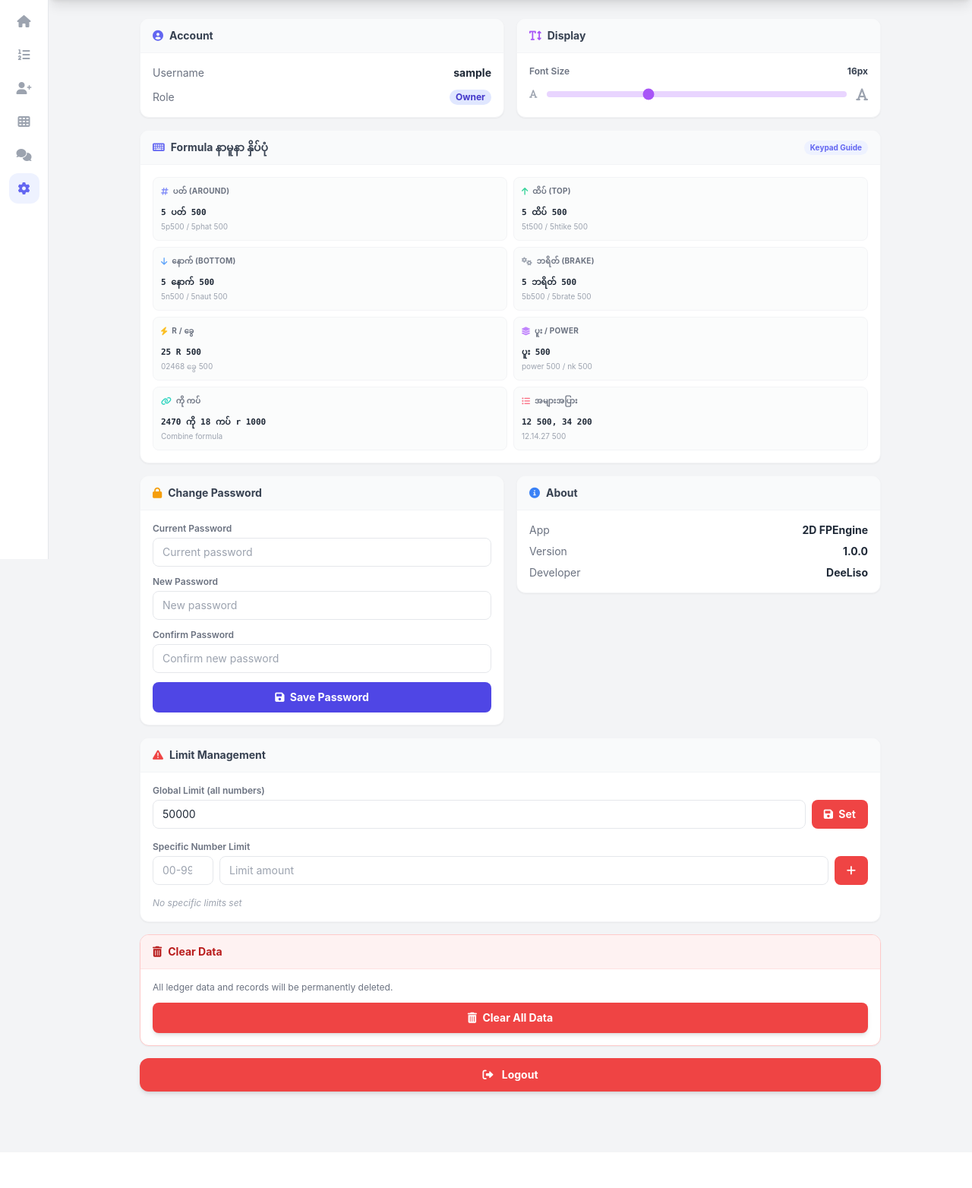
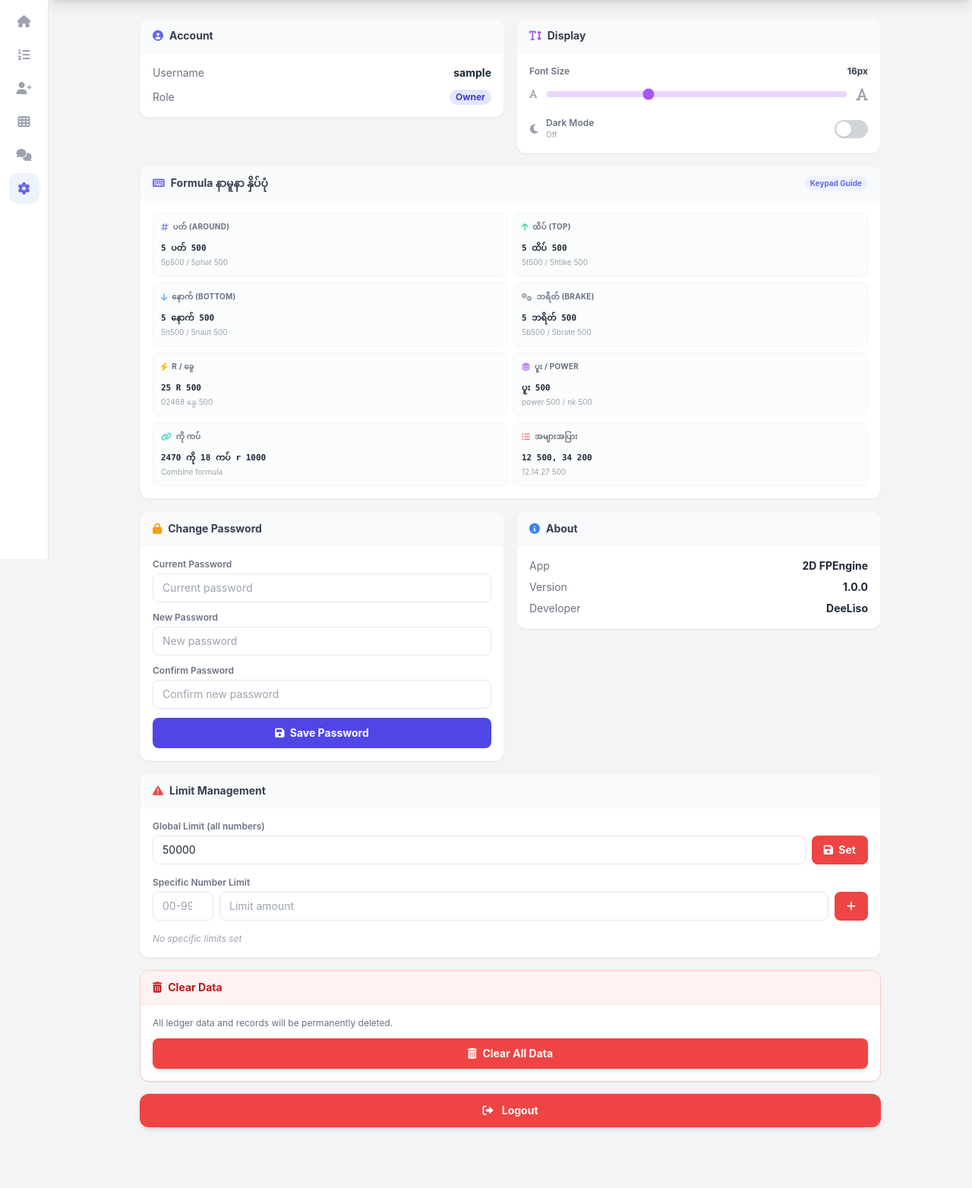
Before and after one commit to DeeLiso/2d-parser-engine, a Django app: page /settings/ in a window 1280 px wide. Shown: the part 64-1628 px from the top of the page at 76% size. Before the commit the page ends 1510 px from the top, so only its background shows below. Run offline with Django 5.2, Linux system fonts and the light colour scheme; the visitor is signed in with stand-in values (Sample User, id 1); data comes from the database, SQL or seed files in the repository; some libraries are stand-ins or nearby versions.

Commit message:
Settings: add dark mode toggle
- Tailwind CDN configured with darkMode:'class'
- Toggle in Display card (persists to localStorage)
- dark: variants across cards, headers, navbars, sidebar, bottom nav,
  inputs, labels and values for a full dark theme

```diff
--- a/twodapp/templates/twodapp/settings.html
+++ b/twodapp/templates/twodapp/settings.html
@@ -4,6 +4,9 @@
     <meta charset="UTF-8">
     <meta name="viewport" content="width=device-width, initial-scale=1.0, viewport-fit=cover">
     <title>Settings</title>
+    <script>
+        tailwind = { config: { darkMode: 'class' } };
+    </script>
     <script src="https://cdn.tailwindcss.com"></script>
     <link href="https://cdnjs.cloudflare.com/ajax/libs/font-awesome/6.0.0/css/all.min.css" rel="stylesheet">
     <style>
@@ -11,6 +14,16 @@
             font-family: 'Inter', -apple-system, BlinkMacSystemFont, "Segoe UI", Roboto, "Helvetica Neue", Arial, sans-serif;
             background-color: #f3f4f6;
         }
+        .dark body { background-color: #0f172a; }
+        .dark .tab-item.active { color: #818cf8; }
+        .dark .tab-item-sidebar.active { background-color: #1e293b; color: #818cf8; }
+        .dark .card-dark { background-color: #1e293b; border-color: #334155; }
+        .dark .card-head-dark { background-color: #0f172a; }
+        .dark .text-main-dark { color: #e2e8f0; }
+        .dark .text-sub-dark { color: #94a3b8; }
+        .dark .border-dark { border-color: #334155; }
+        .dark .bg-elem-dark { background-color: #1e293b !important; border-color: #334155 !important; }
+        .dark .bg-elem-dark0 { background-color: #0f172a !important; border-color: #334155 !important; }
         .tab-item { color: #6b7280; transition: color 0.15s, transform 0.12s; }
         .tab-item:active { transform: scale(0.88); }
         .tab-item.active { color: #6366f1; }
@@ -41,7 +54,7 @@
     </nav>
 
     <!-- Desktop Sidebar -->
-    <aside class="hidden md:flex fixed left-0 top-14 bottom-0 w-16 bg-white border-r border-gray-200 z-40 flex-col items-center py-4 gap-1">
+    <aside class="hidden md:flex fixed left-0 top-14 bottom-0 w-16 bg-white dark:bg-slate-900 border-r border-gray-200 dark:border-slate-700 z-40 flex-col items-center py-4 gap-1">
         <a href="/bet/?type=dealer" class="tab-item-sidebar w-10 h-10 rounded-xl flex items-center justify-center text-gray-400 hover:bg-indigo-50 hover:text-indigo-600 transition" data-page="home" title="Home">
             <i class="fas fa-home text-base"></i>
         </a>
@@ -64,7 +77,7 @@
     </aside>
 
     <!-- Mobile Bottom Tab Bar -->
-    <div class="fixed bottom-0 left-0 right-0 z-50 bg-white border-t border-gray-200 shadow-[0_-2px_12px_rgba(0,0,0,0.06)] md:hidden" style="padding-bottom: env(safe-area-inset-bottom, 0px);">
+    <div class="fixed bottom-0 left-0 right-0 z-50 bg-white dark:bg-slate-900 border-t border-gray-200 dark:border-slate-700 shadow-[0_-2px_12px_rgba(0,0,0,0.06)] md:hidden" style="padding-bottom: env(safe-area-inset-bottom, 0px);">
         <div class="flex items-center justify-around px-1">
             <a href="/bet/?type=dealer" class="tab-item flex flex-col items-center gap-0.5 py-2 px-1 rounded-xl text-[10px] font-bold min-w-0 flex-1" data-page="home">
                 <i class="fas fa-home text-[18px]"></i>
@@ -98,17 +111,17 @@
     <main class="flex-grow max-w-5xl mx-auto px-4 sm:px-6 py-6 pb-28 md:pb-20 w-full md:grid md:grid-cols-2 md:gap-4 md:items-start space-y-4 md:space-y-0">
 
         <!-- Account Info -->
-        <div class="bg-white rounded-xl shadow-sm border border-gray-100 overflow-hidden">
-            <div class="px-4 py-3 bg-gray-50 border-b border-gray-100">
-                <h2 class="font-bold text-gray-700 text-sm"><i class="fas fa-user-circle mr-2 text-indigo-500"></i>Account</h2>
+        <div class="bg-white dark:bg-slate-800 rounded-xl shadow-sm border border-gray-100 dark:border-slate-700 overflow-hidden transition-colors">
+            <div class="px-4 py-3 bg-gray-50 dark:bg-slate-900 border-b border-gray-100 dark:border-slate-700">
+                <h2 class="font-bold text-gray-700 dark:text-gray-100 text-sm"><i class="fas fa-user-circle mr-2 text-indigo-500"></i>Account</h2>
             </div>
             <div class="p-4 space-y-3">
                 <div class="flex items-center justify-between">
-                    <span class="text-sm text-gray-500">Username</span>
+                    <span class="text-sm text-gray-500 dark:text-gray-400">Username</span>
                     <span class="text-sm font-bold text-gray-800" id="usernameDisplay">{{ request.user.username|default:"Player" }}</span>
                 </div>
                 <div class="flex items-center justify-between">
-                    <span class="text-sm text-gray-500">Role</span>
+                    <span class="text-sm text-gray-500 dark:text-gray-400">Role</span>
                     <span class="text-xs font-bold px-2 py-0.5 rounded-full {% if is_owner %}bg-indigo-100 text-indigo-700{% else %}bg-emerald-100 text-emerald-700{% endif %}">
                         {% if is_owner %}Owner{% else %}Player{% endif %}
                     </span>
@@ -117,14 +130,14 @@
         </div>
 
         <!-- Display -->
-        <div class="bg-white rounded-xl shadow-sm border border-gray-100 overflow-hidden">
-            <div class="px-4 py-3 bg-gray-50 border-b border-gray-100">
-                <h2 class="font-bold text-gray-700 text-sm"><i class="fas fa-text-height mr-2 text-purple-500"></i>Display</h2>
+        <div class="bg-white dark:bg-slate-800 rounded-xl shadow-sm border border-gray-100 dark:border-slate-700 overflow-hidden transition-colors">
+            <div class="px-4 py-3 bg-gray-50 dark:bg-slate-900 border-b border-gray-100 dark:border-slate-700">
+                <h2 class="font-bold text-gray-700 dark:text-gray-100 text-sm"><i class="fas fa-text-height mr-2 text-purple-500"></i>Display</h2>
             </div>
             <div class="p-4 space-y-3">
                 <div>
                     <div class="flex items-center justify-between mb-2">
-                        <label class="text-xs font-semibold text-gray-500">Font Size</label>
+                        <label class="text-xs font-semibold text-gray-500 dark:text-gray-400">Font Size</label>
                         <span id="fontSizeValue" class="text-xs font-bold text-gray-700">16px</span>
                     </div>
                     <div class="flex items-center gap-3">
@@ -134,13 +147,26 @@
                         <i class="fas fa-font text-lg text-gray-400"></i>
                     </div>
                 </div>
+                <div class="flex items-center justify-between pt-1">
+                    <div class="flex items-center gap-2">
+                        <i class="fas fa-moon text-sm text-gray-400"></i>
+                        <div>
+                            <div class="text-xs font-semibold text-gray-500">Dark Mode</div>
+                            <div class="text-[10px] text-gray-400" id="darkModeState">Off</div>
+                        </div>
+                    </div>
+                    <button id="darkModeToggle" type="button" aria-label="Toggle dark mode"
+                        class="relative w-11 h-6 rounded-full bg-gray-300 transition-colors duration-200 shrink-0 focus:outline-none focus:ring-2 focus:ring-indigo-400">
+                        <span id="darkModeKnob" class="absolute top-0.5 left-0.5 w-5 h-5 bg-white rounded-full shadow transition-transform duration-200"></span>
+                    </button>
+                </div>
             </div>
         </div>
 
         <!-- Formula Typing Guide -->
         <div class="bg-white rounded-xl shadow-sm border border-gray-100 overflow-hidden md:col-span-2">
             <div class="px-4 py-3 bg-gray-50 border-b border-gray-100 flex items-center justify-between">
-                <h2 class="font-bold text-gray-700 text-sm"><i class="fas fa-keyboard mr-2 text-indigo-500"></i>Formula နာမူနာ နှိပ်ပုံ</h2>
+                <h2 class="font-bold text-gray-700 dark:text-gray-100 text-sm"><i class="fas fa-keyboard mr-2 text-indigo-500"></i>Formula နာမူနာ နှိပ်ပုံ</h2>
                 <span class="text-[10px] font-bold text-indigo-500 bg-indigo-50 px-2 py-0.5 rounded-full">Keypad Guide</span>
             </div>
             <div class="p-4 space-y-2.5">
@@ -215,25 +241,25 @@
 
         {% if is_owner %}
         <!-- Change Password -->
-        <div class="bg-white rounded-xl shadow-sm border border-gray-100 overflow-hidden">
-            <div class="px-4 py-3 bg-gray-50 border-b border-gray-100">
-                <h2 class="font-bold text-gray-700 text-sm"><i class="fas fa-lock mr-2 text-amber-500"></i>Change Password</h2>
+        <div class="bg-white dark:bg-slate-800 rounded-xl shadow-sm border border-gray-100 dark:border-slate-700 overflow-hidden transition-colors">
+            <div class="px-4 py-3 bg-gray-50 dark:bg-slate-900 border-b border-gray-100 dark:border-slate-700">
+                <h2 class="font-bold text-gray-700 dark:text-gray-100 text-sm"><i class="fas fa-lock mr-2 text-amber-500"></i>Change Password</h2>
             </div>
             <div class="p-4 space-y-3">
                 <div>
-                    <label class="text-xs font-semibold text-gray-500 mb-1 block">Current Password</label>
+                    <label class="text-xs font-semibold text-gray-500 dark:text-gray-400 mb-1 block">Current Password</label>
                     <input id="oldPassword" type="password" placeholder="Current password"
-                        class="w-full px-3 py-2 border border-gray-200 rounded-lg text-sm focus:ring-2 focus:ring-indigo-300 focus:border-indigo-400 outline-none transition">
+                        class="w-full px-3 py-2 border border-gray-200 dark:border-slate-600 dark:bg-slate-900 dark:text-gray-100 dark:placeholder-gray-500 rounded-lg text-sm focus:ring-2 focus:ring-indigo-300 focus:border-indigo-400 outline-none transition">
                 </div>
                 <div>
-                    <label class="text-xs font-semibold text-gray-500 mb-1 block">New Password</label>
+                    <label class="text-xs font-semibold text-gray-500 dark:text-gray-400 mb-1 block">New Password</label>
                     <input id="newPassword" type="password" placeholder="New password"
-                        class="w-full px-3 py-2 border border-gray-200 rounded-lg text-sm focus:ring-2 focus:ring-indigo-300 focus:border-indigo-400 outline-none transition">
+                        class="w-full px-3 py-2 border border-gray-200 dark:border-slate-600 dark:bg-slate-900 dark:text-gray-100 dark:placeholder-gray-500 rounded-lg text-sm focus:ring-2 focus:ring-indigo-300 focus:border-indigo-400 outline-none transition">
                 </div>
                 <div>
-                    <label class="text-xs font-semibold text-gray-500 mb-1 block">Confirm Password</label>
+                    <label class="text-xs font-semibold text-gray-500 dark:text-gray-400 mb-1 block">Confirm Password</label>
                     <input id="confirmPassword" type="password" placeholder="Confirm new password"
-                        class="w-full px-3 py-2 border border-gray-200 rounded-lg text-sm focus:ring-2 focus:ring-indigo-300 focus:border-indigo-400 outline-none transition">
+                        class="w-full px-3 py-2 border border-gray-200 dark:border-slate-600 dark:bg-slate-900 dark:text-gray-100 dark:placeholder-gray-500 rounded-lg text-sm focus:ring-2 focus:ring-indigo-300 focus:border-indigo-400 outline-none transition">
                 </div>
                 <div id="pwMsg" class="hidden text-xs font-medium rounded-lg px-3 py-2"></div>
                 <button onclick="changePassword()" class="w-full bg-indigo-600 hover:bg-indigo-700 text-white font-bold py-2.5 rounded-lg text-sm transition active:scale-95">
@@ -244,22 +270,22 @@
         {% endif %}
 
         <!-- About -->
-        <div class="bg-white rounded-xl shadow-sm border border-gray-100 overflow-hidden">
-            <div class="px-4 py-3 bg-gray-50 border-b border-gray-100">
-                <h2 class="font-bold text-gray-700 text-sm"><i class="fas fa-info-circle mr-2 text-blue-500"></i>About</h2>
+        <div class="bg-white dark:bg-slate-800 rounded-xl shadow-sm border border-gray-100 dark:border-slate-700 overflow-hidden transition-colors">
+            <div class="px-4 py-3 bg-gray-50 dark:bg-slate-900 border-b border-gray-100 dark:border-slate-700">
+                <h2 class="font-bold text-gray-700 dark:text-gray-100 text-sm"><i class="fas fa-info-circle mr-2 text-blue-500"></i>About</h2>
             </div>
             <div class="p-4 space-y-2">
                 <div class="flex items-center justify-between">
-                    <span class="text-sm text-gray-500">App</span>
-                    <span class="text-sm font-bold text-gray-800">2D FPEngine</span>
+                    <span class="text-sm text-gray-500 dark:text-gray-400">App</span>
+                    <span class="text-sm font-bold text-gray-800 dark:text-gray-100">2D FPEngine</span>
                 </div>
                 <div class="flex items-center justify-between">
-                    <span class="text-sm text-gray-500">Version</span>
-                    <span class="text-sm font-bold text-gray-800">1.0.0</span>
+                    <span class="text-sm text-gray-500 dark:text-gray-400">Version</span>
+                    <span class="text-sm font-bold text-gray-800 dark:text-gray-100">1.0.0</span>
                 </div>
                 <div class="flex items-center justify-between">
-                    <span class="text-sm text-gray-500">Developer</span>
-                    <span class="text-sm font-bold text-gray-800">DeeLiso</span>
+                    <span class="text-sm text-gray-500 dark:text-gray-400">Developer</span>
+                    <span class="text-sm font-bold text-gray-800 dark:text-gray-100">DeeLiso</span>
                 </div>
             </div>
         </div>
@@ -267,17 +293,17 @@
         {% if is_owner %}
         <!-- Limit Management -->
         <div class="bg-white rounded-xl shadow-sm border border-gray-100 overflow-hidden md:col-span-2">
-            <div class="px-4 py-3 bg-gray-50 border-b border-gray-100">
-                <h2 class="font-bold text-gray-700 text-sm"><i class="fas fa-exclamation-triangle mr-2 text-red-500"></i>Limit Management</h2>
+            <div class="px-4 py-3 bg-gray-50 dark:bg-slate-900 border-b border-gray-100 dark:border-slate-700">
+                <h2 class="font-bold text-gray-700 dark:text-gray-100 text-sm"><i class="fas fa-exclamation-triangle mr-2 text-red-500"></i>Limit Management</h2>
             </div>
             <div class="p-4 space-y-4">
                 <!-- Global Limit -->
                 <div>
-                    <label class="text-xs font-semibold text-gray-500 mb-1 block">Global Limit (all numbers)</label>
+                    <label class="text-xs font-semibold text-gray-500 dark:text-gray-400 mb-1 block">Global Limit (all numbers)</label>
                     <div class="flex gap-2">
                         <input id="globalLimitInput" type="number" min="0" placeholder="e.g. 50000"
                             value="{{ global_limit }}"
-                            class="flex-1 px-3 py-2 border border-gray-200 rounded-lg text-sm focus:ring-2 focus:ring-red-300 focus:border-red-400 outline-none transition">
+                            class="flex-1 px-3 py-2 border border-gray-200 dark:border-slate-600 dark:bg-slate-900 dark:text-gray-100 dark:placeholder-gray-500 rounded-lg text-sm focus:ring-2 focus:ring-red-300 focus:border-red-400 outline-none transition">
                         <button onclick="setGlobalLimit()" class="px-4 py-2 bg-red-500 hover:bg-red-600 text-white font-bold text-sm rounded-lg transition active:scale-95 whitespace-nowrap">
                             <i class="fas fa-save mr-1"></i> Set
                         </button>
@@ -286,12 +312,12 @@
 
                 <!-- Specific Limits -->
                 <div>
-                    <label class="text-xs font-semibold text-gray-500 mb-1 block">Specific Number Limit</label>
+                    <label class="text-xs font-semibold text-gray-500 dark:text-gray-400 mb-1 block">Specific Number Limit</label>
                     <div class="flex gap-2">
                         <input id="specNumInput" type="number" min="0" max="99" placeholder="00-99"
-                            class="w-20 px-3 py-2 border border-gray-200 rounded-lg text-sm focus:ring-2 focus:ring-red-300 focus:border-red-400 outline-none transition">
+                            class="w-20 px-3 py-2 border border-gray-200 dark:border-slate-600 dark:bg-slate-900 dark:text-gray-100 dark:placeholder-gray-500 rounded-lg text-sm focus:ring-2 focus:ring-red-300 focus:border-red-400 outline-none transition">
                         <input id="specLimitInput" type="number" min="0" placeholder="Limit amount"
-                            class="flex-1 px-3 py-2 border border-gray-200 rounded-lg text-sm focus:ring-2 focus:ring-red-300 focus:border-red-400 outline-none transition">
+                            class="flex-1 px-3 py-2 border border-gray-200 dark:border-slate-600 dark:bg-slate-900 dark:text-gray-100 dark:placeholder-gray-500 rounded-lg text-sm focus:ring-2 focus:ring-red-300 focus:border-red-400 outline-none transition">
                         <button onclick="setSpecificLimit()" class="px-4 py-2 bg-red-500 hover:bg-red-600 text-white font-bold text-sm rounded-lg transition active:scale-95 whitespace-nowrap">
                             <i class="fas fa-plus"></i>
                         </button>
@@ -306,7 +332,7 @@
         </div>
 
         <!-- Clear Data -->
-        <div class="bg-white rounded-xl shadow-sm border border-red-200 overflow-hidden md:col-span-2">
+        <div class="bg-white dark:bg-slate-800 rounded-xl shadow-sm border border-red-200 dark:border-red-900/50 overflow-hidden md:col-span-2 transition-colors">
             <div class="px-4 py-3 bg-red-50 border-b border-red-100">
                 <h2 class="font-bold text-red-700 text-sm"><i class="fas fa-trash-alt mr-2"></i>Clear Data</h2>
             </div>
@@ -486,6 +512,34 @@
             });
         }
 
+        // ===== Dark Mode =====
+        const darkToggle = document.getElementById('darkModeToggle');
+        const darkKnob = document.getElementById('darkModeKnob');
+        const darkState = document.getElementById('darkModeState');
+        function applyDark(dark) {
+            document.documentElement.classList.toggle('dark', dark);
+            if (dark) {
+                darkToggle.classList.remove('bg-gray-300');
+                darkToggle.classList.add('bg-indigo-600');
+                darkKnob.style.transform = 'translateX(20px)';
+                darkState.textContent = 'On';
+            } else {
+                darkToggle.classList.remove('bg-indigo-600');
+                darkToggle.classList.add('bg-gray-300');
+                darkKnob.style.transform = 'translateX(0px)';
+                darkState.textContent = 'Off';
+            }
+        }
+        if (darkToggle) {
+            const savedDark = localStorage.getItem('darkMode') === '1';
+            applyDark(savedDark);
+            darkToggle.addEventListener('click', () => {
+                const dark = !document.documentElement.classList.contains('dark');
+                applyDark(dark);
+                localStorage.setItem('darkMode', dark ? '1' : '0');
+            });
+        }
+
         // ===== Init =====
         renderSpecLimits();
     </script>
```
